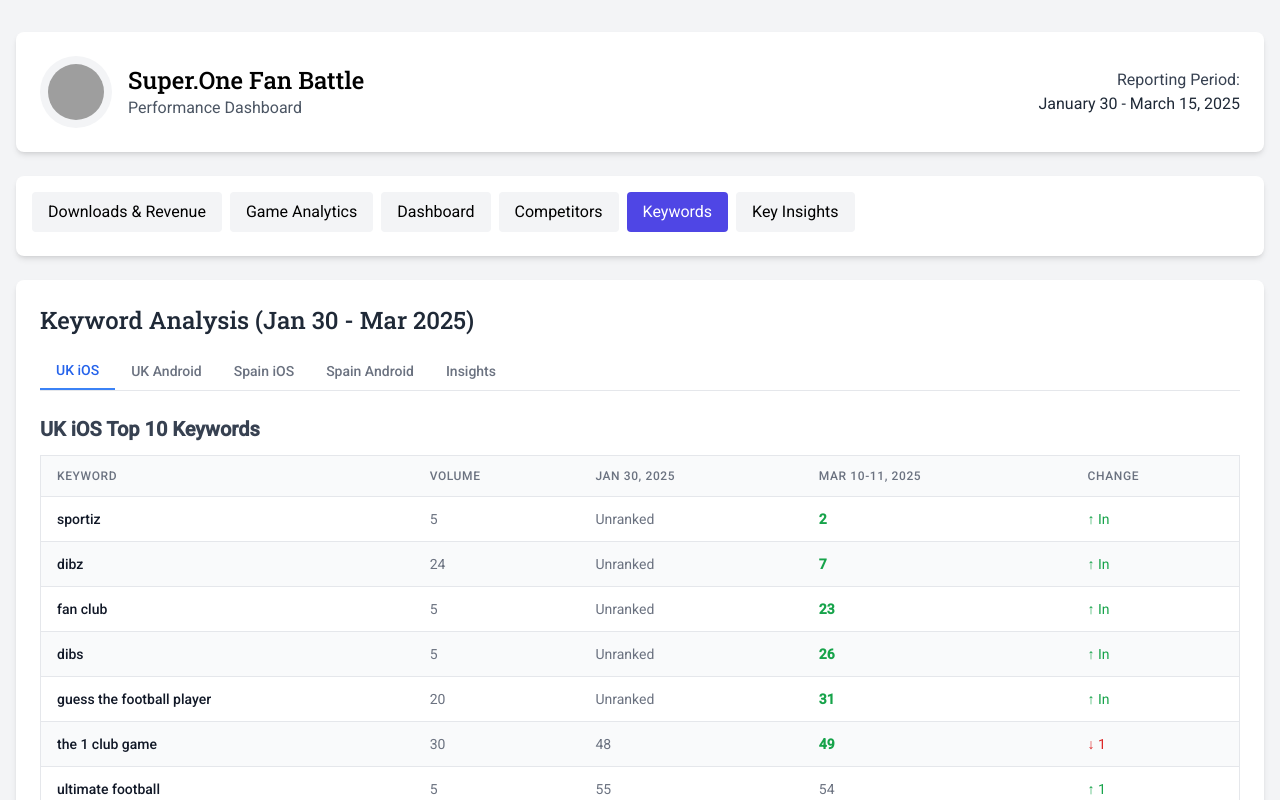
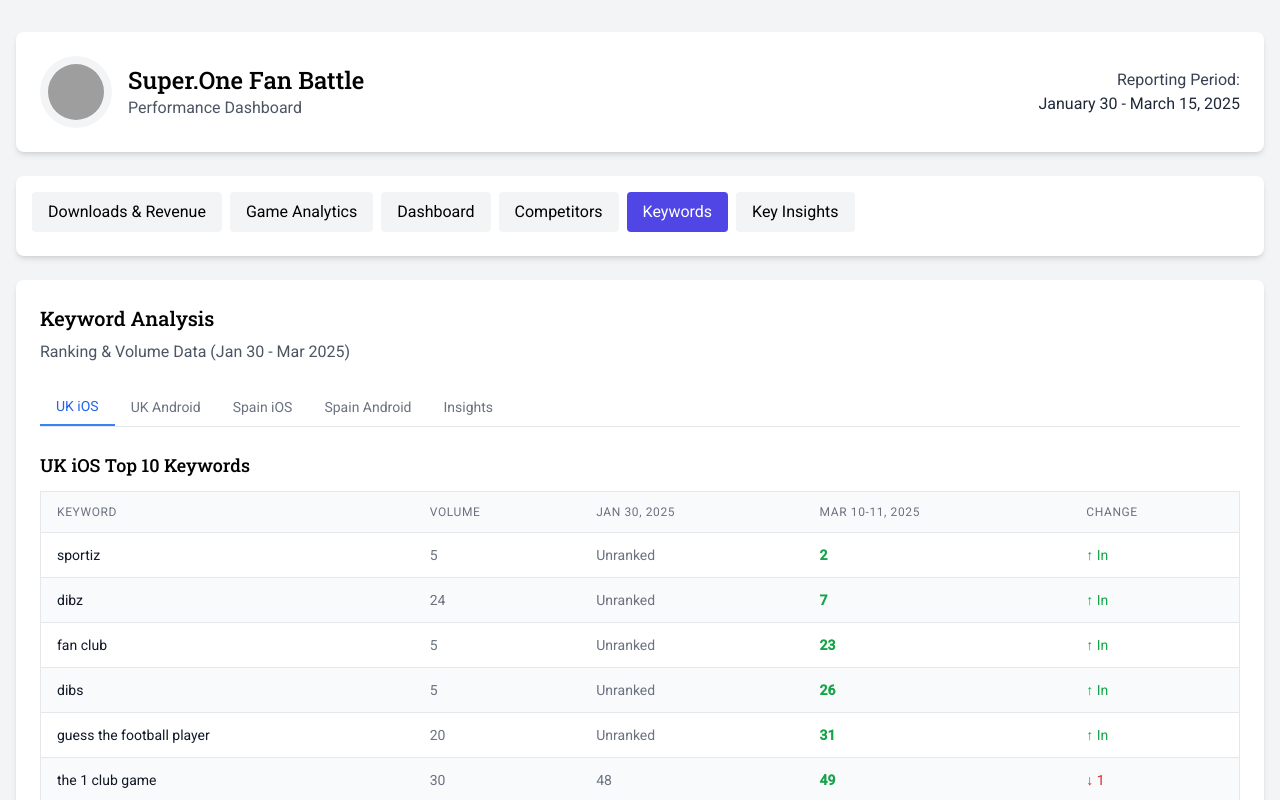
Before and after one commit to robertredbox/RBM_SuperOne_Dashboard_170325, a React (Create React App) app: page / in a window 1280 px wide. Both pictures are taken after a click on the button "Keywords". Shown: the top 800 px of the page. Built offline with nearby package versions, Linux system fonts and the light colour scheme; grey boxes are pictures that could not be loaded.

Commit message:
Update Keywords component with consistent font styling and formatting

```diff
--- a/src/components/Keywords.js
+++ b/src/components/Keywords.js
@@ -4,32 +4,33 @@
 const KeywordTable = ({ data, title }) => {
   return (
     <div className="mb-8">
-      <h3 className="text-xl font-semibold text-gray-700 mb-3">{title}</h3>
+      <h3 className="text-lg mb-3" style={{ fontFamily: '"Roboto Slab", serif', fontWeight: 500 }}>{title}</h3>
       <div className="overflow-x-auto">
         <table className="min-w-full bg-white border border-gray-200 shadow-sm rounded-lg">
           <thead className="bg-gray-50">
             <tr>
-              <th className="px-4 py-3 text-left text-xs font-medium text-gray-500 uppercase tracking-wider border-b">Keyword</th>
-              <th className="px-4 py-3 text-left text-xs font-medium text-gray-500 uppercase tracking-wider border-b">Volume</th>
-              <th className="px-4 py-3 text-left text-xs font-medium text-gray-500 uppercase tracking-wider border-b">Jan 30, 2025</th>
-              <th className="px-4 py-3 text-left text-xs font-medium text-gray-500 uppercase tracking-wider border-b">Mar 10-11, 2025</th>
-              <th className="px-4 py-3 text-left text-xs font-medium text-gray-500 uppercase tracking-wider border-b">Change</th>
+              <th className="px-4 py-3 text-left text-xs font-medium text-gray-500 uppercase tracking-wider border-b" style={{ fontFamily: '"Roboto", sans-serif', fontWeight: 400 }}>Keyword</th>
+              <th className="px-4 py-3 text-left text-xs font-medium text-gray-500 uppercase tracking-wider border-b" style={{ fontFamily: '"Roboto", sans-serif', fontWeight: 400 }}>Volume</th>
+              <th className="px-4 py-3 text-left text-xs font-medium text-gray-500 uppercase tracking-wider border-b" style={{ fontFamily: '"Roboto", sans-serif', fontWeight: 400 }}>Jan 30, 2025</th>
+              <th className="px-4 py-3 text-left text-xs font-medium text-gray-500 uppercase tracking-wider border-b" style={{ fontFamily: '"Roboto", sans-serif', fontWeight: 400 }}>Mar 10-11, 2025</th>
+              <th className="px-4 py-3 text-left text-xs font-medium text-gray-500 uppercase tracking-wider border-b" style={{ fontFamily: '"Roboto", sans-serif', fontWeight: 400 }}>Change</th>
             </tr>
           </thead>
           <tbody className="divide-y divide-gray-200">
             {data.keywords.map((keyword, index) => (
               <tr key={index} className={index % 2 === 0 ? 'bg-white' : 'bg-gray-50'}>
-                <td className="px-4 py-3 text-sm font-medium text-gray-900">{keyword.keyword}</td>
-                <td className="px-4 py-3 text-sm text-gray-500">{keyword.volume}</td>
-                <td className="px-4 py-3 text-sm text-gray-500">{keyword.rankJan30}</td>
-                <td className="px-4 py-3 text-sm text-gray-500">
+                <td className="px-4 py-3 text-sm font-medium text-gray-900" style={{ fontFamily: '"Roboto", sans-serif', fontWeight: 400 }}>{keyword.keyword}</td>
+                <td className="px-4 py-3 text-sm text-gray-500" style={{ fontFamily: '"Roboto", sans-serif', fontWeight: 400 }}>{keyword.volume}</td>
+                <td className="px-4 py-3 text-sm text-gray-500" style={{ fontFamily: '"Roboto", sans-serif', fontWeight: 400 }}>{keyword.rankJan30}</td>
+                <td className="px-4 py-3 text-sm text-gray-500" style={{ fontFamily: '"Roboto", sans-serif', fontWeight: 400 }}>
                   {keyword.rankMar10 === 'Unranked' ? 'Unranked' : (
-                    <span className={parseInt(keyword.rankMar10) <= 50 ? 'font-semibold text-green-600' : ''}>
+                    <span className={parseInt(keyword.rankMar10) <= 50 ? 'font-semibold text-green-600' : ''}
+                      style={{ fontFamily: '"Roboto", sans-serif' }}>
                       {keyword.rankMar10}
                     </span>
                   )}
                 </td>
-                <td className="px-4 py-3 text-sm">
+                <td className="px-4 py-3 text-sm" style={{ fontFamily: '"Roboto", sans-serif', fontWeight: 400 }}>
                   <span className={
                     keyword.change.includes('↑') ? 'text-green-600' :
                     keyword.change.includes('↓') ? 'text-red-600' : 'text-gray-500'
@@ -49,12 +50,11 @@
 const MarketInsights = ({ insights }) => {
   return (
     <div className="mt-8 p-5 bg-blue-50 rounded-lg border border-blue-100">
-      <h3 className="text-xl font-semibold text-blue-800 mb-4">Cross-Market Keyword Insights</h3>
-      <ul className="space-y-2">
+      <h3 className="text-lg mb-3" style={{ fontFamily: '"Roboto Slab", serif', fontWeight: 500 }}>Cross-Market Keyword Insights</h3>
+      <ul className="list-disc pl-5 space-y-2" style={{ fontFamily: '"Roboto", sans-serif', fontWeight: 400 }}>
         {insights.map((insight, index) => (
-          <li key={index} className="flex items-start">
-            <span className="text-blue-500 mr-2">•</span>
-            <span className="text-gray-700">{insight}</span>
+          <li key={index} className="text-gray-700">
+            {insight}
           </li>
         ))}
       </ul>
@@ -66,40 +66,53 @@
   const [activeTab, setActiveTab] = useState('uk-ios');
 
   return (
-    <div className="bg-white rounded-lg shadow-md p-6">
-      <h2 className="text-2xl font-bold text-gray-800 mb-4" style={{ fontFamily: '"Roboto Slab", serif', fontWeight: 500 }}>
-        Keyword Analysis (Jan 30 - Mar 2025)
-      </h2>
+    <div className="bg-white p-6 rounded-lg shadow-md">
+      <link href="https://fonts.googleapis.com/css2?family=Roboto:wght@400;500&family=Roboto+Slab:wght@500&display=swap" rel="stylesheet" />
+
+      {/* Header */}
+      <div className="mb-6">
+        <h2 className="text-xl mb-2" style={{ fontFamily: '"Roboto Slab", serif', fontWeight: 500 }}>
+          Keyword Analysis
+        </h2>
+        <p className="text-gray-600" style={{ fontFamily: '"Roboto", sans-serif', fontWeight: 400 }}>
+          Ranking & Volume Data (Jan 30 - Mar 2025)
+        </p>
+      </div>
 
       <div className="mb-6">
         <div className="flex flex-wrap border-b border-gray-200">
           <button
             className={`py-2 px-4 font-medium text-sm ${activeTab === 'uk-ios' ? 'border-b-2 border-blue-500 text-blue-600' : 'text-gray-500 hover:text-gray-700'}`}
             onClick={() => setActiveTab('uk-ios')}
+            style={{ fontFamily: '"Roboto", sans-serif', fontWeight: 400 }}
           >
             UK iOS
           </button>
           <button
             className={`py-2 px-4 font-medium text-sm ${activeTab === 'uk-android' ? 'border-b-2 border-blue-500 text-blue-600' : 'text-gray-500 hover:text-gray-700'}`}
             onClick={() => setActiveTab('uk-android')}
+            style={{ fontFamily: '"Roboto", sans-serif', fontWeight: 400 }}
           >
             UK Android
           </button>
           <button
             className={`py-2 px-4 font-medium text-sm ${activeTab === 'spain-ios' ? 'border-b-2 border-blue-500 text-blue-600' : 'text-gray-500 hover:text-gray-700'}`}
             onClick={() => setActiveTab('spain-ios')}
+            style={{ fontFamily: '"Roboto", sans-serif', fontWeight: 400 }}
           >
             Spain iOS
           </button>
           <button
             className={`py-2 px-4 font-medium text-sm ${activeTab === 'spain-android' ? 'border-b-2 border-blue-500 text-blue-600' : 'text-gray-500 hover:text-gray-700'}`}
             onClick={() => setActiveTab('spain-android')}
+            style={{ fontFamily: '"Roboto", sans-serif', fontWeight: 400 }}
           >
             Spain Android
           </button>
           <button
             className={`py-2 px-4 font-medium text-sm ${activeTab === 'insights' ? 'border-b-2 border-blue-500 text-blue-600' : 'text-gray-500 hover:text-gray-700'}`}
             onClick={() => setActiveTab('insights')}
+            style={{ fontFamily: '"Roboto", sans-serif', fontWeight: 400 }}
           >
             Insights
           </button>
@@ -137,7 +150,7 @@
       </div>
 
       <div className="mt-6 p-4 bg-gray-50 rounded-lg border border-gray-200">
-        <p className="text-sm text-gray-500">
+        <p className="text-sm text-gray-500" style={{ fontFamily: '"Roboto", sans-serif', fontWeight: 400 }}>
           <span className="font-medium">Data Source:</span> AppTweak MCP keyword analysis for Super.One app (ID: 1455333818 for iOS) across UK and Spain markets.
           Period: January 30, 2025 to March 10-11, 2025.
         </p>
```
